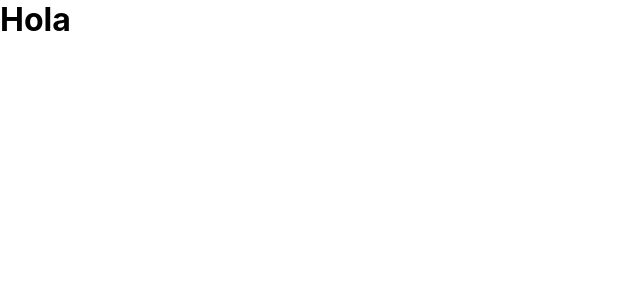
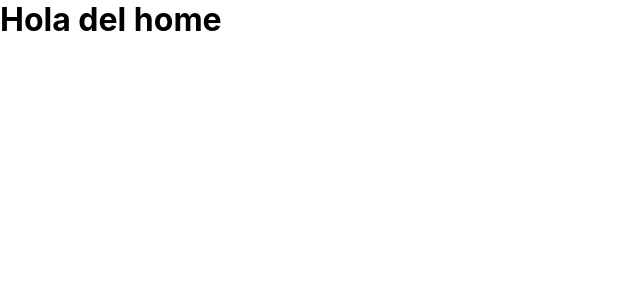
Before and after one commit to Burnedduk3/Curriculum, a React (Create React App) app: page / in a window 1280 px wide. Shown: the top 300 px of the page, without its empty margins (0-640 px from the left). Built offline with nearby package versions, Linux system fonts and the light colour scheme.

Commit message:
done setting all project

```diff
--- a/package.json
+++ b/package.json
@@ -28,5 +28,10 @@
       "last 1 firefox version",
       "last 1 safari version"
     ]
+  },
+  "devDependencies": {
+    "eslint": "^6.6.0",
+    "eslint-config-google": "^0.14.0",
+    "eslint-plugin-react": "^7.21.4"
   }
 }
--- a/src/App.js
+++ b/src/App.js
@@ -1,9 +1,10 @@
 import React from 'react';
+import Home from './Containers/Home';
 
 const App = () => {
   return (
-    <h1>Hola</h1>
+    <Home/>
   );
-}
+};
 
 export default App;
--- /dev/null
+++ b/src/Containers/Home/index.jsx
@@ -0,0 +1,9 @@
+import React from 'react';
+
+const Home = () => {
+  return (
+    <h1>Hola del home</h1>
+  );
+};
+
+export default Home;
--- a/src/global/Colors.scss
+++ b/src/global/Colors.scss
@@ -0,0 +1,4 @@
+$white-color:#eeeeee;
+$light-gray-color: #686d76;
+$darker-gray-color: #373a40;
+$light-blue-color: #19d3da;
```
Also changed, not shown: src/index.js (+4 -4 lines), .eslintrc.json (added), src/Containers/Home/styles.scss (added), src/Images/profile-image.png (added), 1 other file (tests, documents, lock files or other folders).
